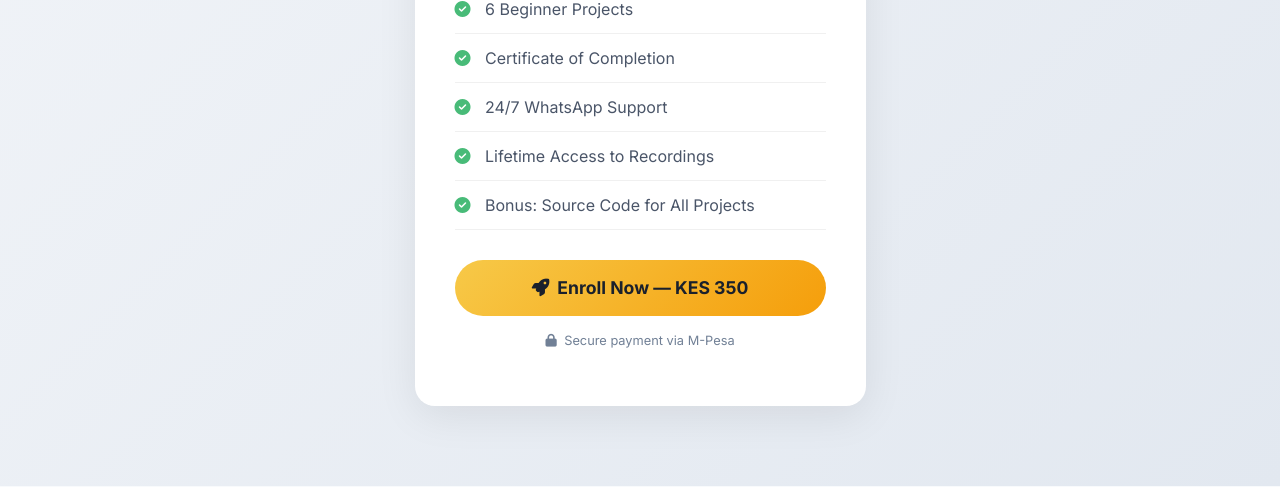
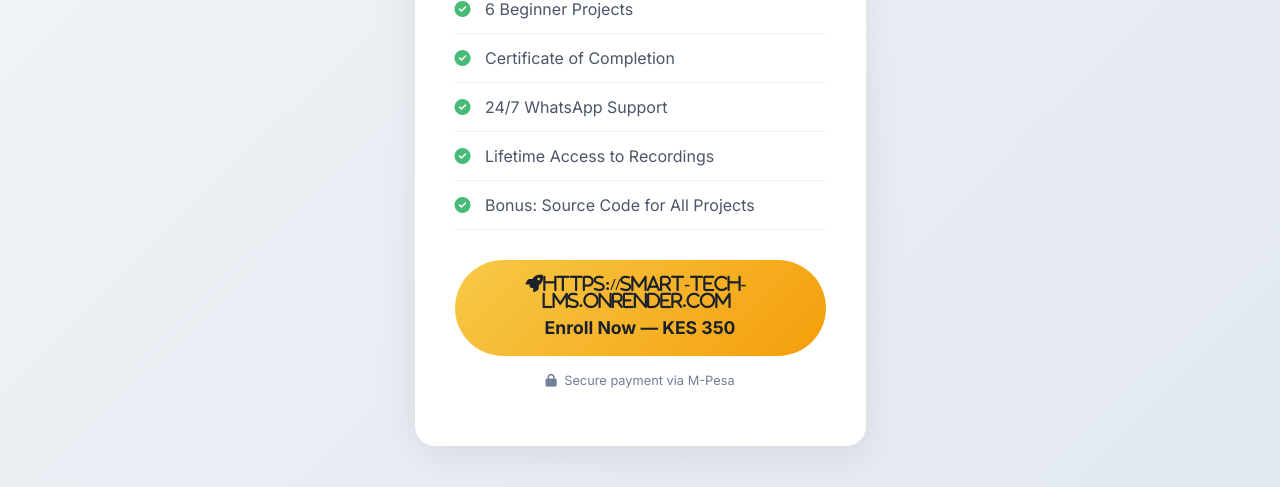
Before and after one commit to sakwasilas/smart-tech-lms, a Flask app: page / in a window 1280 px wide. Shown: the part 4210-4697 px from the top of the page. Run offline with Flask 3, Linux system fonts and the light colour scheme; some libraries are stand-ins or nearby versions.

Commit message:
added new links

```diff
--- a/templates/landing.html
+++ b/templates/landing.html
@@ -1417,7 +1417,7 @@
                             <li><i class="fas fa-check-circle"></i> Bonus: Source Code for All Projects</li>
                         </ul>
                         <button class="btn-pricing" data-bs-toggle="modal" data-bs-target="#registerModal">
-                            <i class="fas fa-rocket me-2"></i>Enroll Now — KES 350
+                            <i class="fas fa-rocket me-2">https://smart-tech-lms.onrender.com</i>Enroll Now — KES 350
                         </button>
                         <p style="margin-top: 15px; font-size: 0.8rem; color: #718096;">
                             <i class="fas fa-lock me-1"></i> Secure payment via M-Pesa
@@ -1591,7 +1591,7 @@
                 Join 200+ students who started from zero and built real web apps. All 3 courses + 6 projects for just <strong>KES 350</strong>.
             </p>
             <button class="btn btn-light" style="padding: 15px 50px; border-radius: 50px; font-weight: 700; font-size: 1.2rem; color: #667eea;" data-bs-toggle="modal" data-bs-target="#registerModal">
-                <i class="fas fa-rocket me-2"></i>Enroll Now — KES 350
+                <i class="fas fa-rocket me-2">https://smart-tech-lms.onrender.com/</i>Enroll Now — KES 350
             </button>
             <p style="margin-top: 20px; font-size: 0.9rem; opacity: 0.8;">
                 <i class="fas fa-users me-2"></i>Only <strong>200 spots</strong> available. First come, first served.
```
